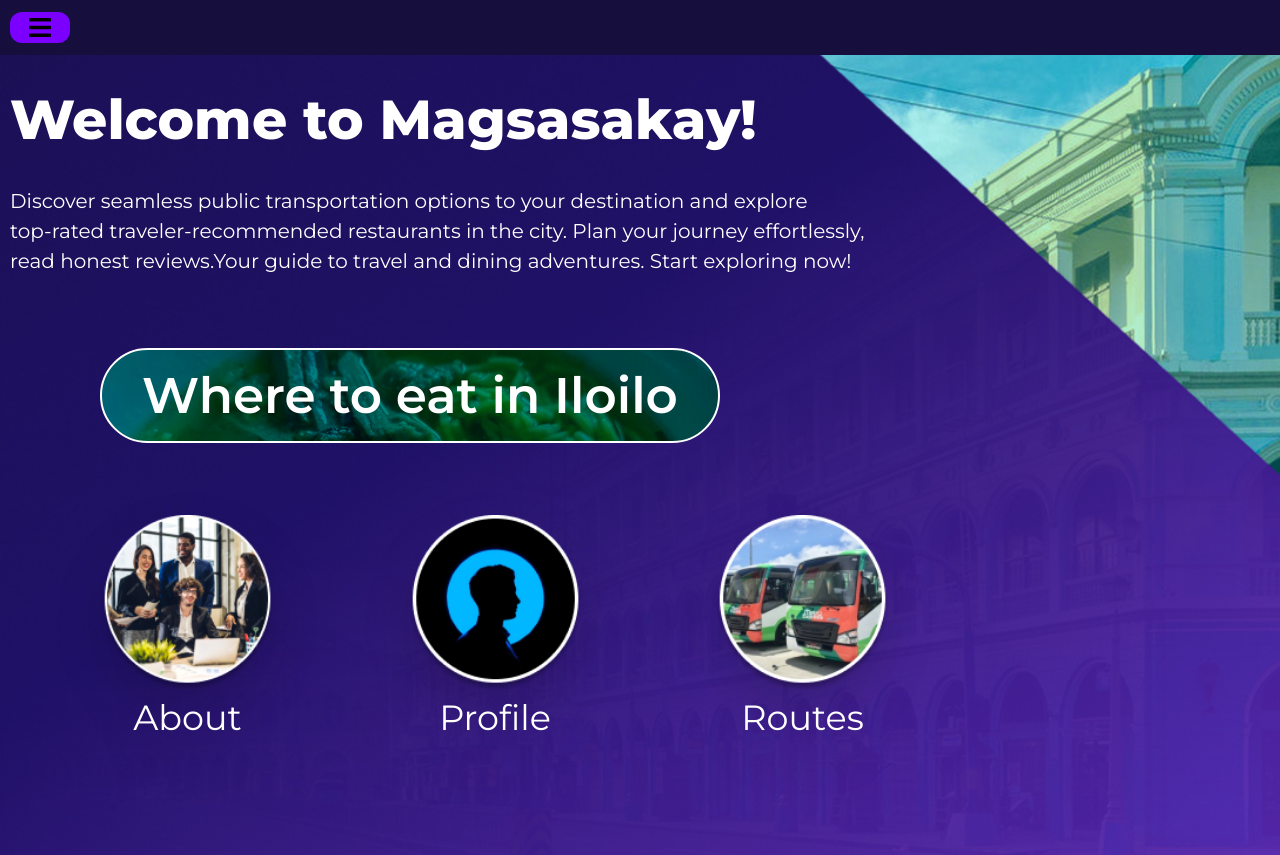
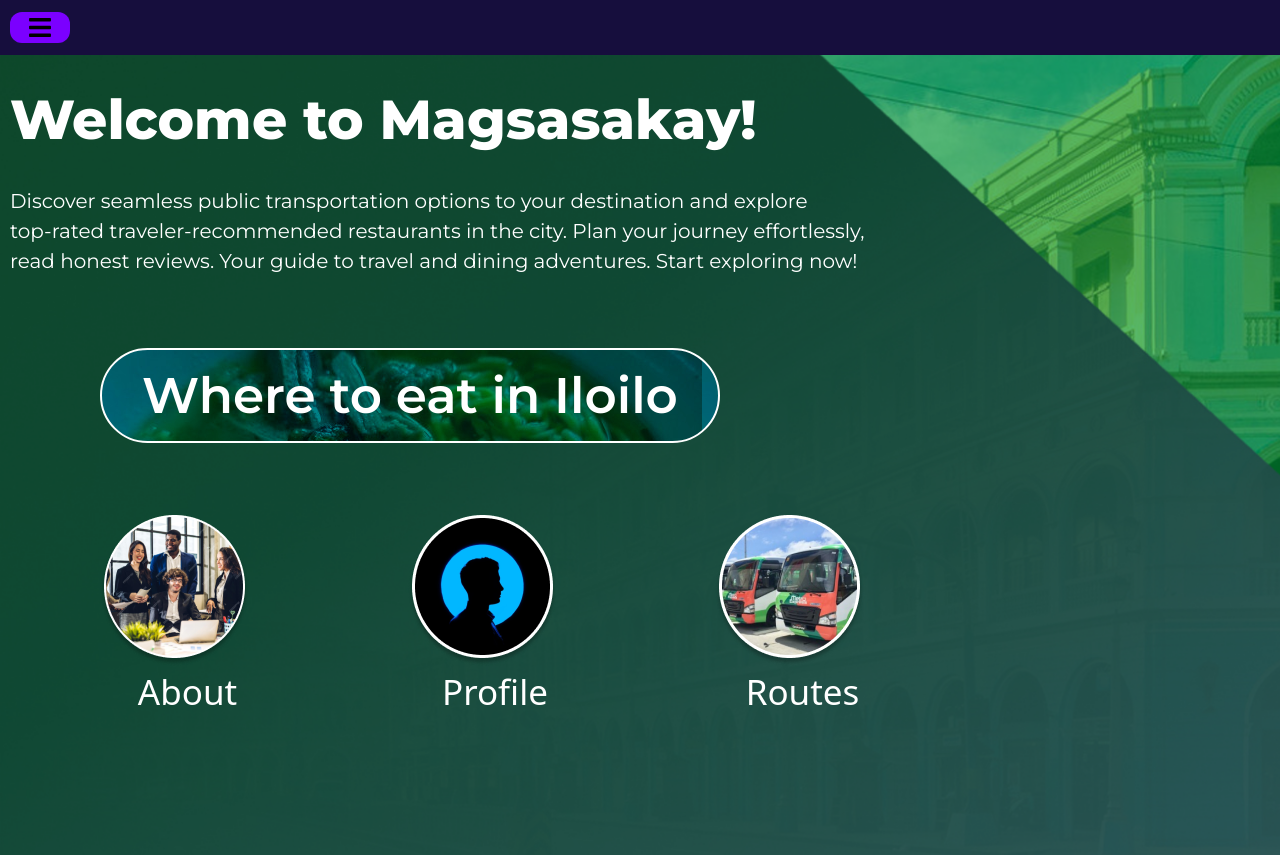
Before and after one commit to KristianLyle/Magsasakay, a React (Create React App) app in the folder magsasakay/: page /home in a window 1280 px wide. Shown: the top 855 px of the page. Built offline with nearby package versions, Linux system fonts and the light colour scheme.

Commit message:
Made color selection in login./signup
made color selection for user and overlay color in home page

```diff
--- a/magsasakay/src/Login.js
+++ b/magsasakay/src/Login.js
@@ -6,6 +6,7 @@ import logo from './img/logo.png';
 const Login = () => {
   const [userEmail, setUserEmail] = useState('');
   const [userPassword, setUserPassword] = useState('');
+  const [selectedColor, setSelectedColor] = useState('#F9BE60');
 
   return (
     <div className="min-h-screen relative flex font-Montserrat">
@@ -38,6 +39,26 @@ const Login = () => {
               onChange={(e) => setUserPassword(e.target.value)}
             />
           </div>
+          <div className='mb-10'>
+            <label className='text-gray-200 font-montserrat' htmlFor='color'>
+                Select Color
+                </label>
+                <select
+                  className='border text-black border-black border-lg rounded-[10px] w-full p-2'
+                  id='color'
+                  value={selectedColor}
+                  onChange={(e) => setSelectedColor(e.target.value)}
+                >
+                <option value='#F9BE60'>Yellow</option>
+                <option value='#FF0000'>Red</option>
+                <option value='#00FF00'>Green</option>
+                <option value='#0000FF'>Blue</option>
+                <option value='#FFA500'>Orange</option>
+                <option value='#7F00FF'>Violet</option>
+                <option value='#4B0082'>Indigo</option>
+                </select>
+                <br />
+            </div>
           <div className="text-center mb-8">
             <p className="text-white text-sm">Don't have an account yet? <Link className="underline hover:text-black" to="/SignUp">Click Here!</Link></p>
           </div>
--- a/magsasakay/src/SignUp.js
+++ b/magsasakay/src/SignUp.js
@@ -11,6 +11,7 @@ const SignUp = () => {
     const [userPassword2, setUserPassword2] = useState('');
     const [passwordMismatch, setPasswordMismatch] = useState(false);
     const [accountRegistered, setAccountRegistered] = useState(false);
+    const [selectedColor, setSelectedColor] = useState('#F9BE60');
 
     const HandleSignUp = (e) => {
         e.preventDefault();
@@ -93,6 +94,27 @@ const SignUp = () => {
                             <p>Account registered</p>
                         ) : null}
 
+                        <div className='mb-10'>
+                            <label className='text-gray-200 font-montserrat' htmlFor='color'>
+                                Select Color
+                            </label>
+                            <select
+                                className='border border-black border-lg rounded-[10px] w-full p-2'
+                                id='color'
+                                value={selectedColor}
+                                onChange={(e) => setSelectedColor(e.target.value)}
+                            >
+                            <option value='#F9BE60'>Yellow</option>
+                            <option value='#FF0000'>Red</option>
+                            <option value='#00FF00'>Green</option>
+                            <option value='#0000FF'>Blue</option>
+                            <option value='#FFA500'>Orange</option>
+                            <option value='#7F00FF'>Violet</option>
+                            <option value='#4B0082'>Indigo</option>
+                            </select>
+                            <br />
+                        </div>
+
                         <div className='flex justify-center mb-3'>
                              <button className = "hover:bg-[#160E3D] hover:text-[#F9BE60] px-[55px] text-center bg-[#F9BE60] rounded-full drop-shadow-lg text-[20px] font-Montserrat font-semibold">
                                  Create Account </button>
--- a/magsasakay/src/home.js
+++ b/magsasakay/src/home.js
@@ -1,72 +1,86 @@
-import React from 'react';
+import React, { useState } from 'react';
 import { Link } from 'react-router-dom';
 import './index.css';
 import NavBar from './navbar';
-import { BrowserRouter as Router, Route, Switch } from  'react-router-dom';
+import { BrowserRouter as Router, Route, Switch } from 'react-router-dom';
 import about from './img/about.png';
 import profile from './img/profile.png';
 import routes from './img/routes.png';
 
 const Home = () => {
+  const [overlayColor, setOverlayColor] = useState('#008000'); //diri ka extract sang hexcode halin sa db
+  const backgroundOverlay = {
+    position: 'absolute',
+    top: 0,
+    left: 0,
+    width: '100%',
+    height: '100%',
+    backgroundColor: overlayColor,
+    zIndex: 1,
+    opacity: 0.5
+  };
+
   return (
     <>
-            <Router >
-                <NavBar/>
+      <Router>
+        <NavBar />
         <Switch>
-                    <Route exact path = '/'/>
+          <Route exact path='/' />
         </Switch>
       </Router>
 
-            <div className='bg-home_bg bg-no-repeat bg-cover z-10'>
-            <div className="container h-screen w-[150%]">
-                <div className="">
-                    <br/>
-                    <h1 className='text-white font-Montserrat font-extrabold text-[55px] ml-[10px]'>
+      <div className='bg-home_bg bg-no-repeat bg-cover relative'>
+
+        <div style={backgroundOverlay}></div>
+
+        <div className="container h-screen w-[150%] relative z-10">
+          <div className="text-white">
+            <br />
+            <h1 className='font-Montserrat font-extrabold text-[55px] ml-[10px]'>
               Welcome to Magsasakay!
-                    </h1> <br/>
-                    <p className='text-white font-Montserrat font-regular text-[20px] ml-[10px]'>
+            </h1>{' '}
+            <br />
+            <p className='font-Montserrat font-regular text-[20px] ml-[10px]'>
               Discover seamless public transportation options to your destination
-                    and explore <br/> top-rated traveler-recommended restaurants in the city.
-                    Plan your journey effortlessly, <br/> read honest reviews.Your guide to travel
-                    and dining adventures. Start exploring now!
-                    </p> <br/> <br/> <br/>
+              and explore <br /> top-rated traveler-recommended restaurants in
+              the city. Plan your journey effortlessly, <br /> read honest
+              reviews. Your guide to travel and dining adventures. Start
+              exploring now!
+            </p>{' '}
+            <br /> <br /> <br />
 
-                    <div className="font-Montserrat font-semibold text-[50px] text-center text-white
-                        px-10 py-2 bg-red-50 ml-[100px] rounded-full inline-block border-white border-[2px]
-                        bg-wte_bg bg-cover">
+            <div className="font-Montserrat font-semibold text-[50px] text-center bg-wte_bg ml-[100px] rounded-full inline-block border-white border-[2px] px-10 py-2">
               <Link to="/restaurants">Where to eat in Iloilo</Link>
-                    </div> <br/> <br/> <br/> <br/>
+            </div>{' '}
+            <br /> <br /> <br /> <br />
 
-                    <ul className='grid grid-cols-[repeat(auto-fill,_minmax(100px,_1fr))]
-                     text-white font-Montserrat text-center items-center ml-[100px] gap-x-[50px]'>
-                        <li className='w-[175px] text-[35px] flex flex-col drop-shadow-2xl'>
-                            <Link className='flex flex-col' to="/about">
-                                <img src={about} alt='about'/>
+            <ul className='grid grid-cols-[repeat(auto-fill,_minmax(100px,_1fr))] text-center items-center ml-[100px] gap-x-[50px]'>
+              <li className='w-[175px] text-[35px] flex flex-col'>
+                <Link to="/about">
+                  <img src={about} alt='about' />
                   <span>About</span>
                 </Link>
               </li>
-                        <br/>
-                        <li className='w-[175px] text-[35px] flex flex-col drop-shadow-2xl'>
-                            <Link className='flex flex-col' to="/profile">
-                                <img src={profile} alt='profile'/>
+              <br />
+              <li className='w-[175px] text-[35px] flex flex-col'>
+                <Link to="/profile">
+                  <img src={profile} alt='profile' />
                   <span>Profile</span>
                 </Link>
               </li>
-                        <br/>
-                        <li className='w-[175px] text-[35px] flex flex-col transform hover:scale-110 hover:font-semibold hover:text-[orange] drop-shadow-2xl'>
-                            <Link className='flex flex-col' to='/options'>
-                                <img src={routes} alt='routes'/>
+              <br />
+              <li className='w-[175px] text-[35px] flex flex-col transform hover:scale-110 hover:font-semibold hover:text-[orange]'>
+                <Link to='/options'>
+                  <img src={routes} alt='routes' />
                   <span>Routes</span>
                 </Link>
               </li>
             </ul>
           </div>
-                <div>
-                </div>
         </div>
       </div>
     </>
   );
-}
+};
 
 export default Home;
--- a/magsasakay/src/navbar.js
+++ b/magsasakay/src/navbar.js
@@ -14,7 +14,7 @@ const NavBar = () => {
 
     return (
         <>
-            <div className='navbar bg-[#160E3D] h-[55px] justify-start items-center flex'>
+            <div className='navbar bg-[#160E3D] h-[55px] justify-start items-center flex z-50'>
                 <Link to="#" className="menuBars ml-[10px] text-[25px] bg-[#7B00FF] rounded-[12px] px-[15px] py-[3px]">
                     <FaBars className="w-[30px]" onClick={showSideBar}/>
                 </Link>
```
Lines whose indentation alone changed are shown as unchanged.
